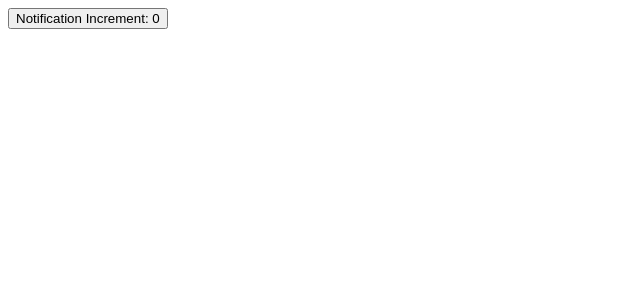
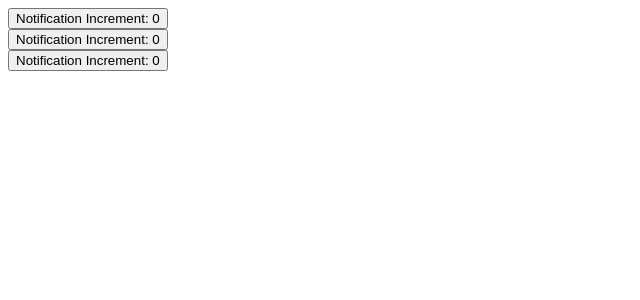
Before and after one commit to Harmankhurana/Cohort-3-Full-Stack-WebDevelopment, a React (Vite) app in the folder Week 9 - React.js/react-basics/: page / in a window 1280 px wide. Shown: the top 300 px of the page, without its empty margins (0-640 px from the left). Built offline with nearby package versions, Linux system fonts and the light colour scheme.

Commit message:
feat(Notification): Adding multiple Notification counts in Notification.jsx

```diff
--- a/Week 9 - React.js/react-basics/src/Notification.jsx
+++ b/Week 9 - React.js/react-basics/src/Notification.jsx
@@ -2,7 +2,12 @@ import { useState } from "react"
 
 function Notification() {
     return(
-        <NotificationCount />
+        <div>
+            <div><NotificationCount /></div>
+            <div><NotificationCount /></div>
+            <div><NotificationCount /></div>
+        </div>
+
     )
 }
 
```
